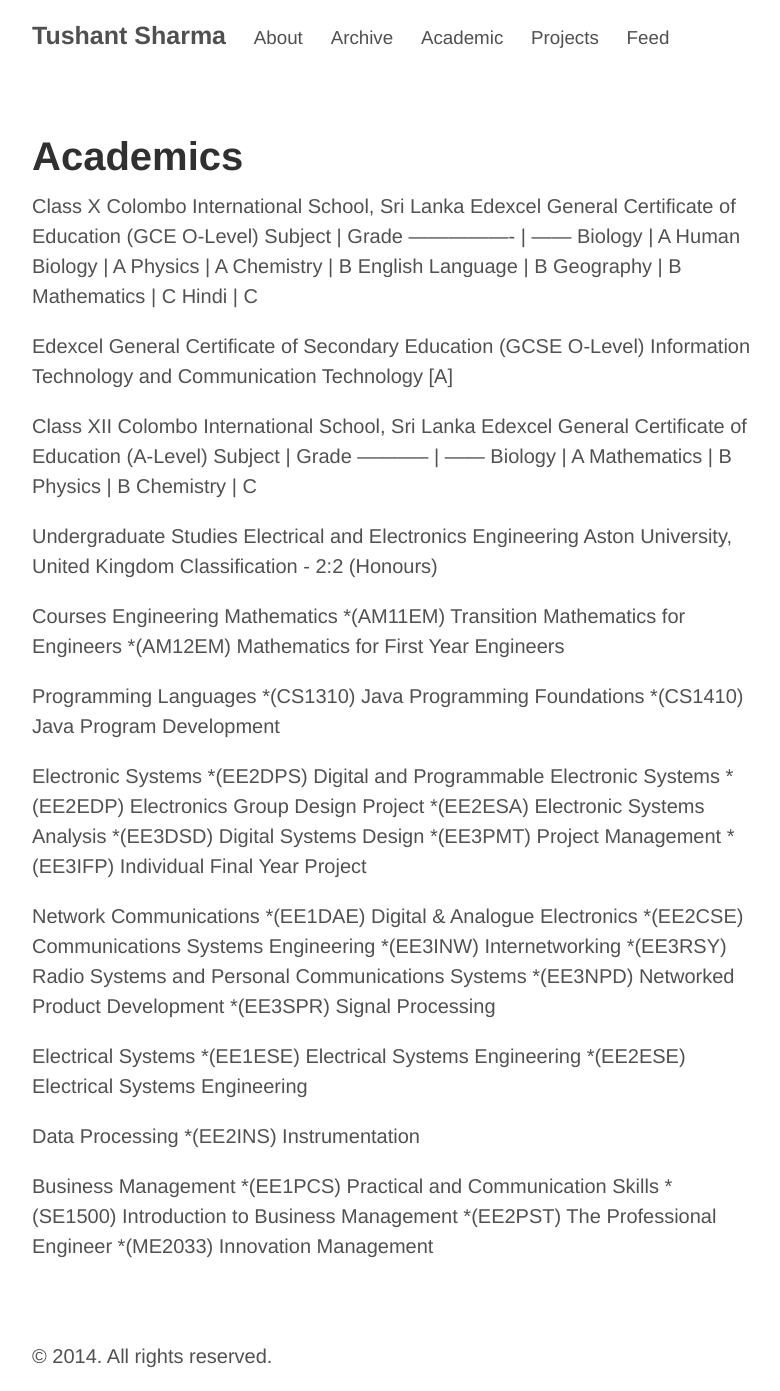
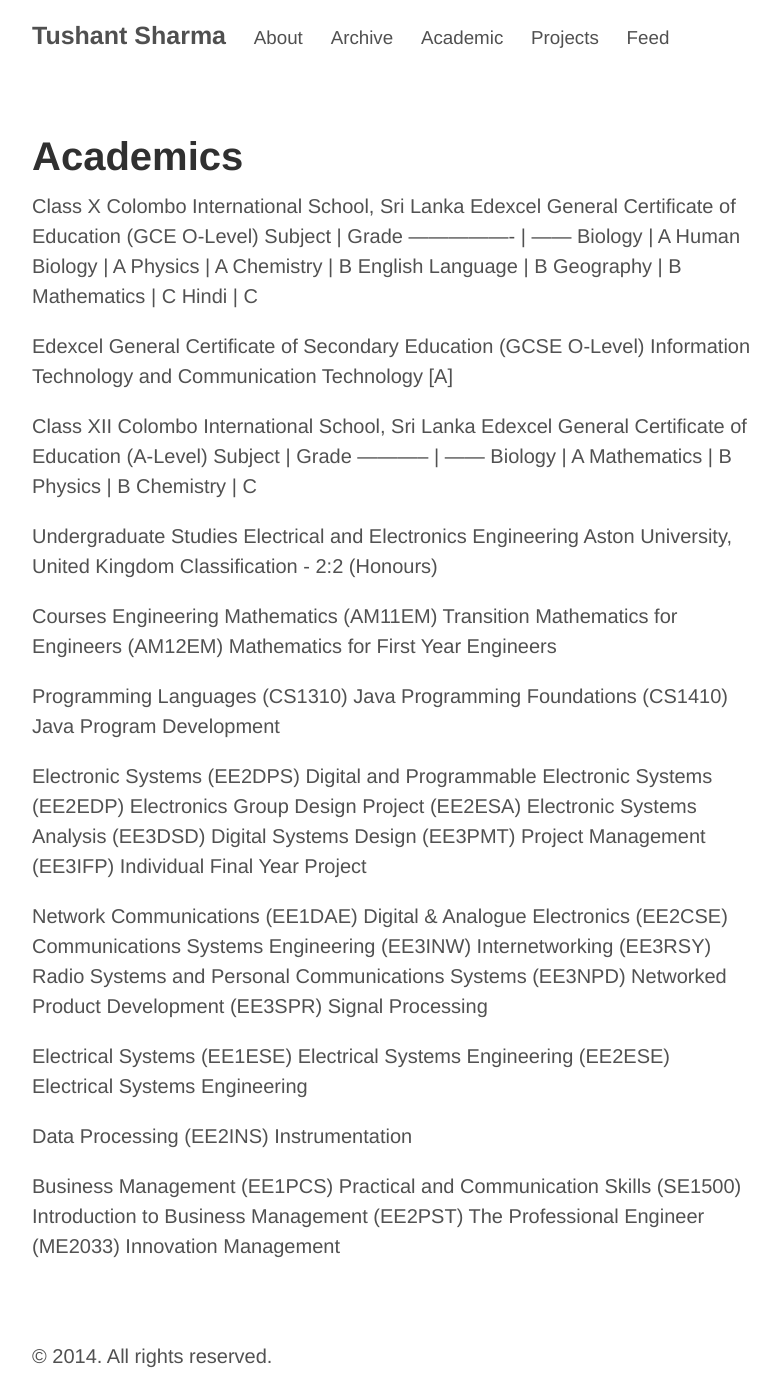
Before and after one commit to Jadax/jadax.github.io, a Jekyll site: the page built from academic.md, in a window 1280 px wide. Shown: the whole page, without its empty margins (248-1028 px from the left). Built offline with Jekyll 4.4.1, drawn with Linux system fonts in a browser that asks for light colours; Markdown is read by kramdown in place of the engine named in the settings.

```diff
--- a/academic.md
+++ b/academic.md
@@ -37,38 +37,38 @@ Classification - 2:2 (Honours)
 
 Courses
 Engineering Mathematics
-*(AM11EM) Transition Mathematics for Engineers
-*(AM12EM) Mathematics for First Year Engineers
+(AM11EM) Transition Mathematics for Engineers
+(AM12EM) Mathematics for First Year Engineers
 
 Programming Languages
-*(CS1310) Java Programming Foundations
-*(CS1410) Java Program Development
+(CS1310) Java Programming Foundations
+(CS1410) Java Program Development
 
 Electronic Systems
-*(EE2DPS) Digital and Programmable Electronic Systems
-*(EE2EDP) Electronics Group Design Project
-*(EE2ESA) Electronic Systems Analysis
-*(EE3DSD) Digital Systems Design
-*(EE3PMT) Project Management
-*(EE3IFP) Individual Final Year Project
+(EE2DPS) Digital and Programmable Electronic Systems
+(EE2EDP) Electronics Group Design Project
+(EE2ESA) Electronic Systems Analysis
+(EE3DSD) Digital Systems Design
+(EE3PMT) Project Management
+(EE3IFP) Individual Final Year Project
 
 Network Communications
-*(EE1DAE) Digital & Analogue Electronics
-*(EE2CSE) Communications Systems Engineering
-*(EE3INW) Internetworking
-*(EE3RSY) Radio Systems and Personal Communications Systems
-*(EE3NPD) Networked Product Development
-*(EE3SPR) Signal Processing
+(EE1DAE) Digital & Analogue Electronics
+(EE2CSE) Communications Systems Engineering
+(EE3INW) Internetworking
+(EE3RSY) Radio Systems and Personal Communications Systems
+(EE3NPD) Networked Product Development
+(EE3SPR) Signal Processing
 
 Electrical Systems
-*(EE1ESE) Electrical Systems Engineering
-*(EE2ESE) Electrical Systems Engineering
+(EE1ESE) Electrical Systems Engineering
+(EE2ESE) Electrical Systems Engineering
 
 Data Processing
-*(EE2INS) Instrumentation
+(EE2INS) Instrumentation
 
 Business Management
-*(EE1PCS) Practical and Communication Skills
-*(SE1500) Introduction to Business Management
-*(EE2PST) The Professional Engineer
-*(ME2033) Innovation Management
+(EE1PCS) Practical and Communication Skills
+(SE1500) Introduction to Business Management
+(EE2PST) The Professional Engineer
+(ME2033) Innovation Management
```
